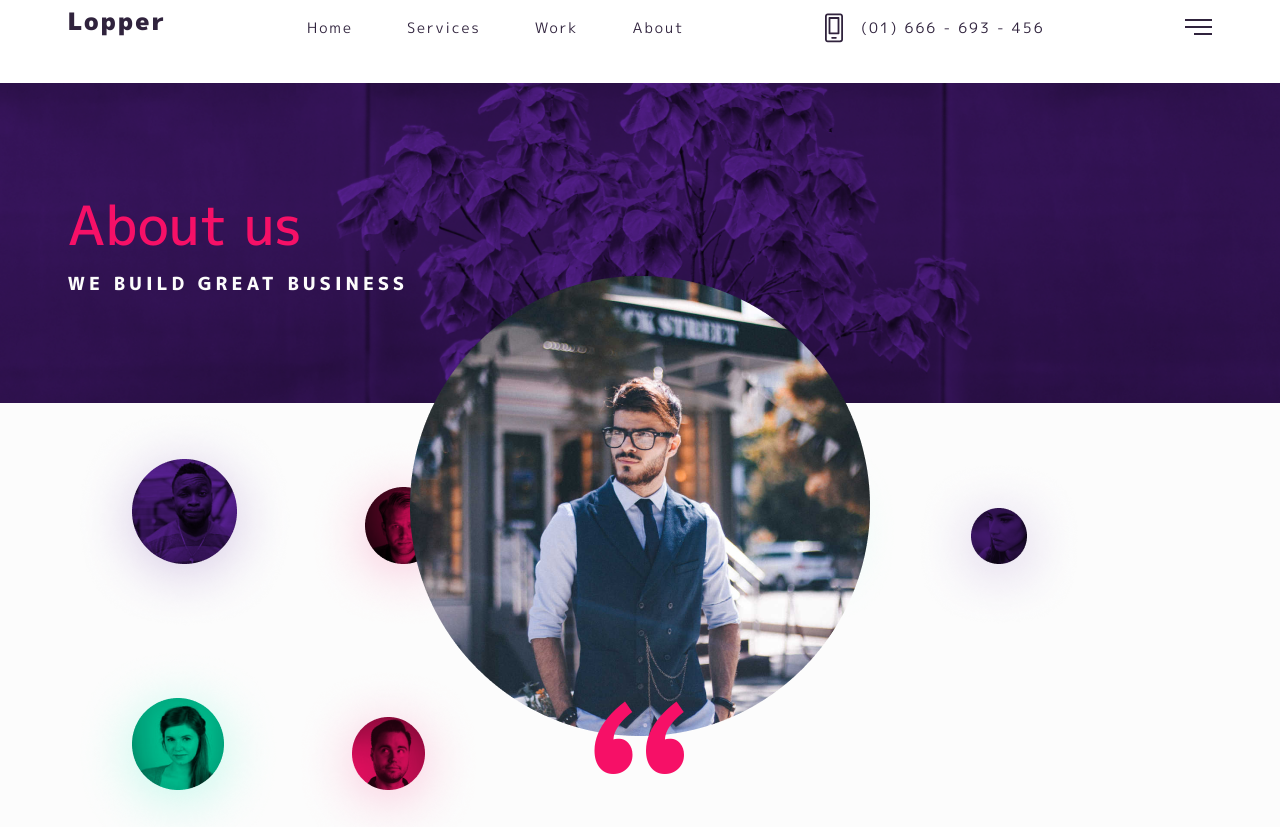
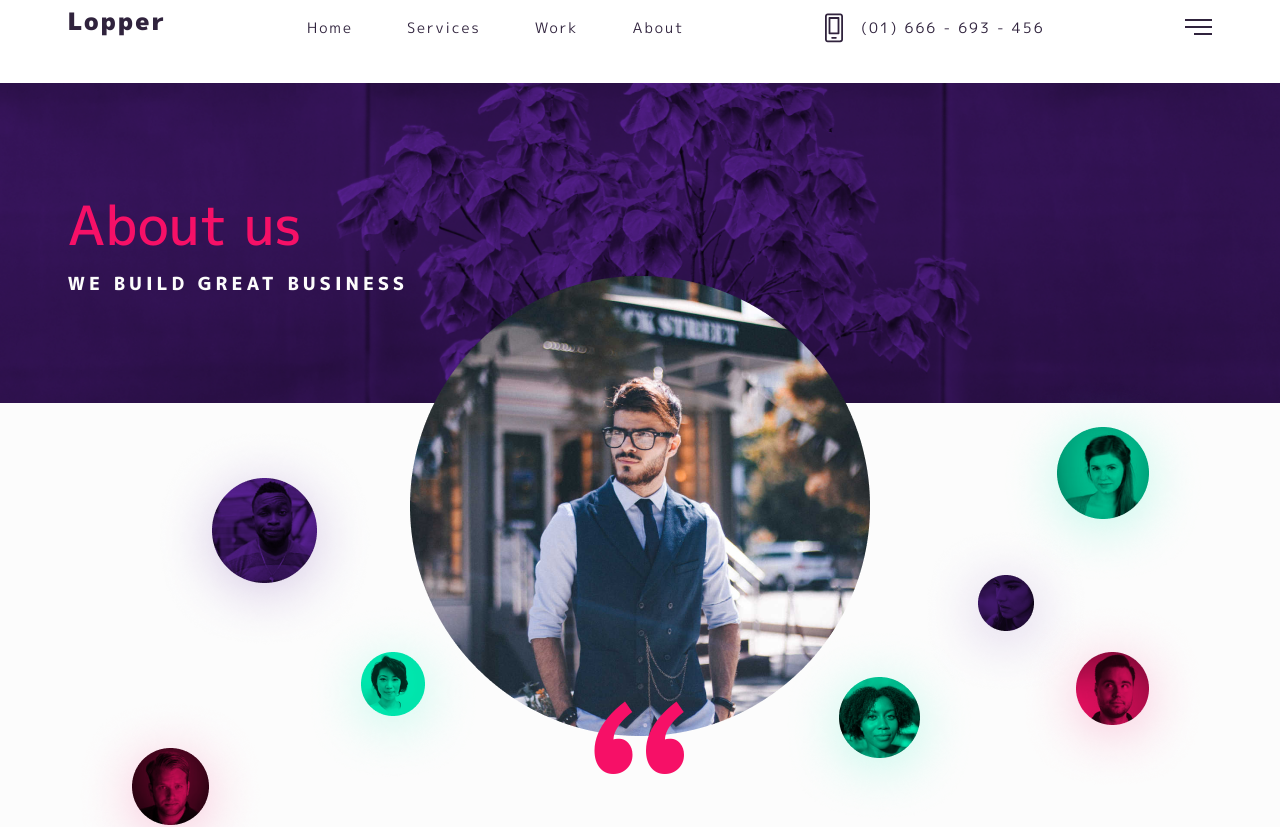
Before and after one commit to DimaMakarenko/Lopper, a React (Create React App) app: page /about in a window 1280 px wide. Shown: the top 827 px of the page. Built offline with nearby package versions, Linux system fonts and the light colour scheme.

Commit message:
Testimonials: components, styles

```diff
--- a/src/components/Testimonials/Testimonials.jsx
+++ b/src/components/Testimonials/Testimonials.jsx
@@ -9,6 +9,8 @@ import face4 from 'image/face4.png';
 import face5 from 'image/face5.png';
 import face6 from 'image/face6.png';
 import face7 from 'image/face7.png';
+import arrowLeftIcon from 'image/arrow-left.png';
+import arrowRightIcon from 'image/arrow-right.png';
 // styles
 import classNames from 'classnames/bind';
 import styles from './styles.module.scss';
@@ -22,14 +24,18 @@ const {
   testimonialName,
   testimonialCompany,
   testimonialUser,
-  testimonialFaces,
-  testimonialFace1,
-  testimonialFace2,
-  testimonialFace3,
-  testimonialFace4,
-  testimonialFace5,
-  testimonialFace6,
-  testimonialFace7
+  faces,
+  faceItems,
+  faceItem1,
+  faceItem2,
+  faceItem3,
+  faceItem4,
+  faceItem5,
+  faceItem6,
+  faceItem7,
+  arrows,
+  arrowLeft,
+  arrowRight
 } = styles;
 
 const Testimonials = ({ text, name, company, image }) => {
@@ -37,21 +43,25 @@ const Testimonials = ({ text, name, company, image }) => {
     <section className={testimonial}>
       <div className={cn('container', { testimonialContainers })}>
         <div className={avatar}>
-          <img src={image} alt="" />
+          <img src={image} alt=""/>
         </div>
         <span className={testimonialText}>{text}</span>
         <div className={testimonialUser}>
           <span className={testimonialName}>{name}</span>
           <span className={testimonialCompany}>{company}</span>
         </div>
-        <div className={testimonialFaces}>
-          <img src={face1} alt="" className={testimonialFace1} />
-          <img src={face2} alt="" className={testimonialFace2} />
-          <img src={face3} alt="" className={testimonialFace3} />
-          <img src={face4} alt="" className={testimonialFace4} />
-          <img src={face5} alt="" className={testimonialFace5} />
-          <img src={face6} alt="" className={testimonialFace6} />
-          <img src={face7} alt="" className={testimonialFace7} />
+        <div className={faces}>
+          <img src={face1} alt="" className={cn(faceItems, faceItem1)}/>
+          <img src={face2} alt="" className={cn(faceItems, faceItem2)}/>
+          <img src={face3} alt="" className={cn(faceItems, faceItem3)}/>
+          <img src={face4} alt="" className={cn(faceItems, faceItem4)}/>
+          <img src={face5} alt="" className={cn(faceItems, faceItem5)}/>
+          <img src={face6} alt="" className={cn(faceItems, faceItem6)}/>
+          <img src={face7} alt="" className={cn(faceItems, faceItem7)}/>
+        </div>
+        <div className={arrows}>
+          <img src={arrowLeftIcon} alt="" className={arrowLeft}/>
+          <img src={arrowRightIcon} alt="" className={arrowRight}/>
         </div>
       </div>
     </section>
--- a/src/components/Testimonials/styles.module.scss
+++ b/src/components/Testimonials/styles.module.scss
@@ -3,7 +3,7 @@
 .testimonial {
   background: #fcfcfc;
 }
-.testimonialFaces {
+.faces {
   position: absolute;
   width: 100%;
   height: 100%;
@@ -62,17 +62,45 @@
     background-color: $accentColor2;
   }
 }
-.testimonialFace1 {
+.arrows{
+  position: absolute;
+  bottom: 15%;
+  width: 100%;
+  display: flex;
+  justify-content: space-between;
 }
-.testimonialFace2 {
+.arrowRight, .arrowLeft{
+  cursor: pointer;
 }
-.testimonialFace3 {
+
+.faceItems{
+  position: absolute;
 }
-.testimonialFace4 {
+.faceItem1 {
+  top: 3%;
+  left: 7%;
 }
-.testimonialFace5 {
+.faceItem2 {
+  top: 45%;
+  left: 0;
 }
-.testimonialFace6 {
+.faceItem3 {
+  top: 30%;
+  left: 20%;
 }
-.testimonialFace7 {
+.faceItem4 {
+  top: 34%;
+  right: 20%;
 }
+.faceItem5 {
+  top: 18%;
+  right: 10%;
+}
+.faceItem6 {
+  top: -5%;
+  right: 0;
+}
+.faceItem7 {
+  top: 30%;
+  right: 0;
+}
```
